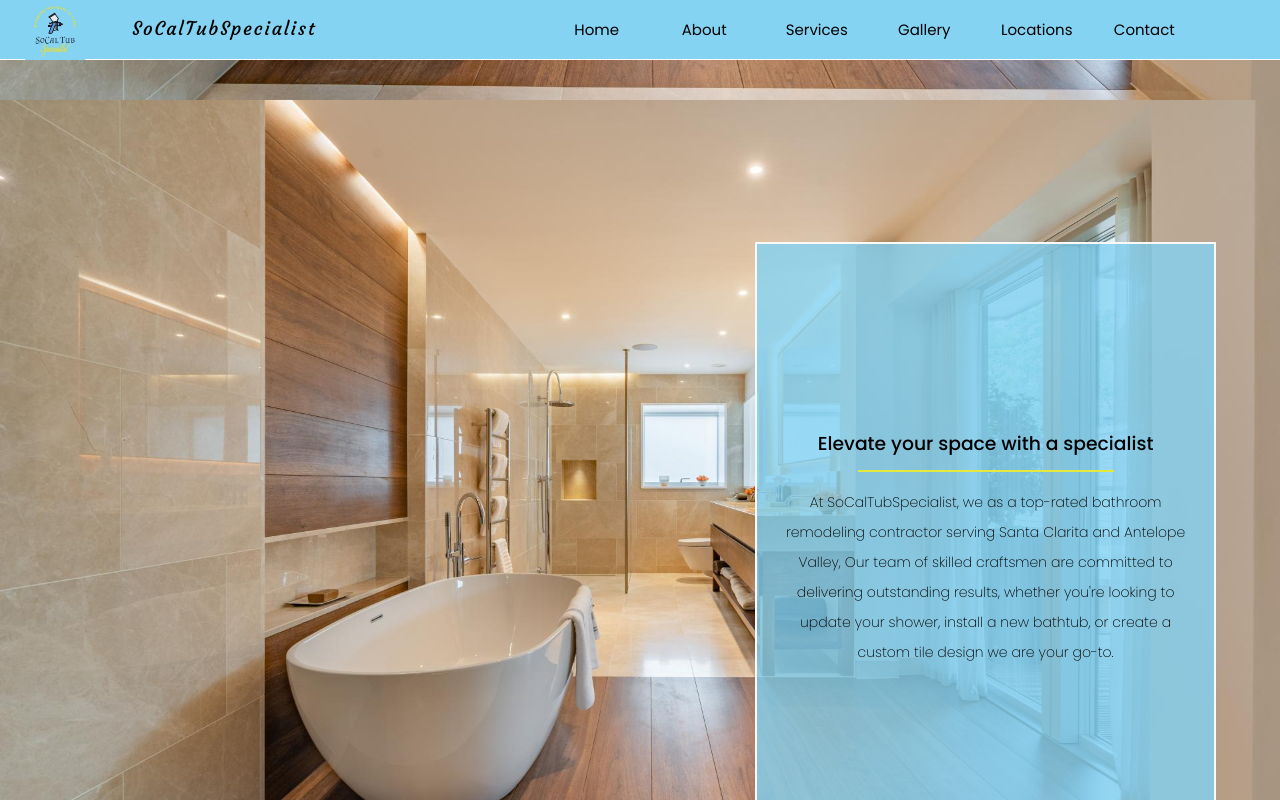
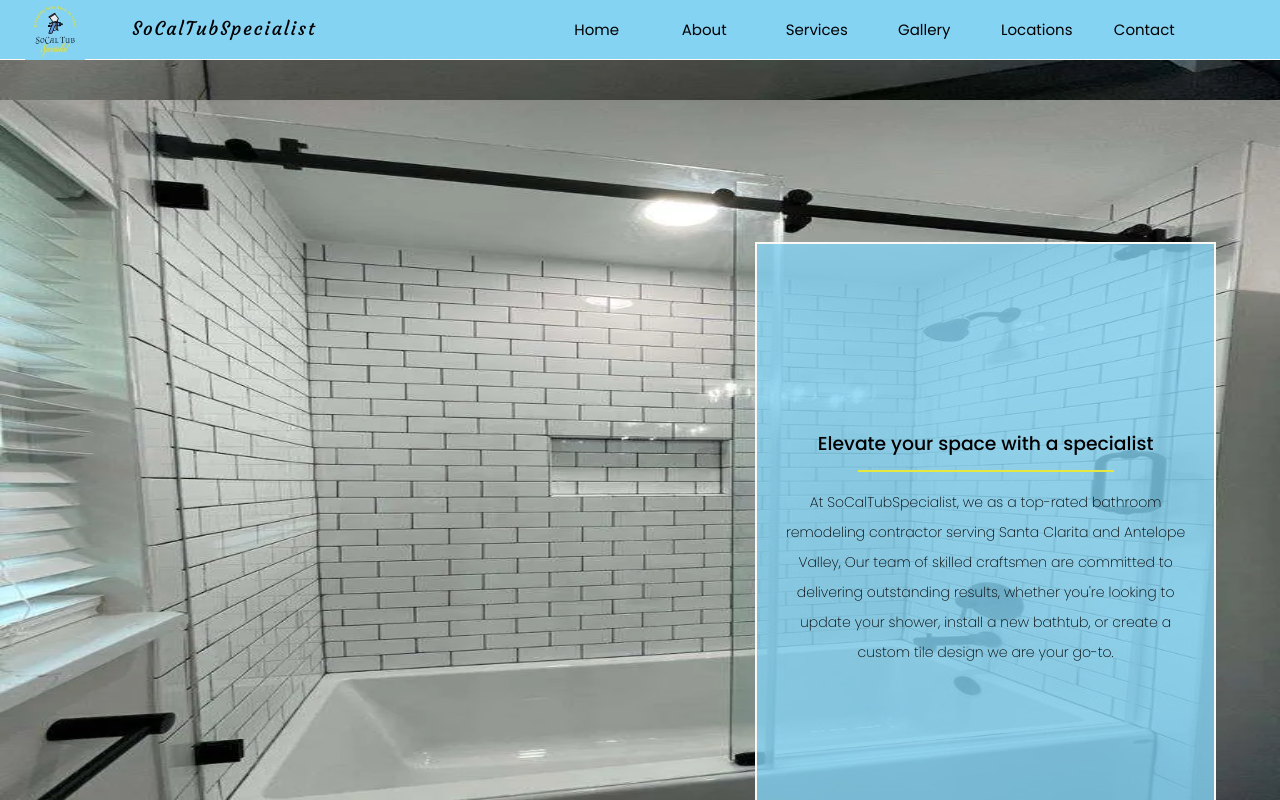
Before and after one commit to Tybenson0/socaltubs, a React (Create React App) app: page / in a window 1280 px wide. Shown: the top 800 px of the page. Built offline with nearby package versions, Linux system fonts and the light colour scheme.

Commit message:
hopefully that works better

```diff
--- a/src/Home.js
+++ b/src/Home.js
@@ -10,7 +10,7 @@ function Home() {
         exit={{opacity: .01}}
         transition={{ duration: 0.5 }}
         >
-        <div className="home relative w-full h-[88vh] lg:h-[110vh] bg-fixed  bg-center bg-hero-pattern flex justify-center lg:justify-end items-center z-10">
+        <div className="home relative w-full h-[88vh] lg:h-[110vh] flex justify-center lg:justify-end items-center z-10">
             <div className="w-[70%] lg:w-[36%] h-[70%] max-h-[400px] lg:max-h-fit lg:mr-[5%] border-2 border-thirdarylol mt-[10rem] relative">
                 <div className="w-full h-full relative">
                     <div className="w-full h-full bg-primary opacity-80 absolute "></div>
--- a/src/index.css
+++ b/src/index.css
@@ -1,6 +1,12 @@
 @import "tailwindcss/base";
 @import "tailwindcss/components";
 @import "tailwindcss/utilities";
+.home {
+    background-image: url(/public/homeimage.webp);
+    background-size: 100% 100%;
+    background-attachment: fixed;
+    background-position: center;
+}
 
 a {
     -webkit-tap-highlight-color: rgba(255, 255, 255, 0);
--- a/tailwind.config.js
+++ b/tailwind.config.js
@@ -14,7 +14,7 @@ module.exports = {
       test3: '#FFC0CB',
     },
     backgroundImage: {
-      'hero-pattern': "url('/public/image.jpeg')",
+      'hero-pattern': "url('/public/home.webp')",
       'city-pattern': "url('/public/scv.jpg')",
       'porcelain-pattern': "url('/public/scv.jpg')",
     },
```
Also changed, not shown: public/homeimage.webp (added).
